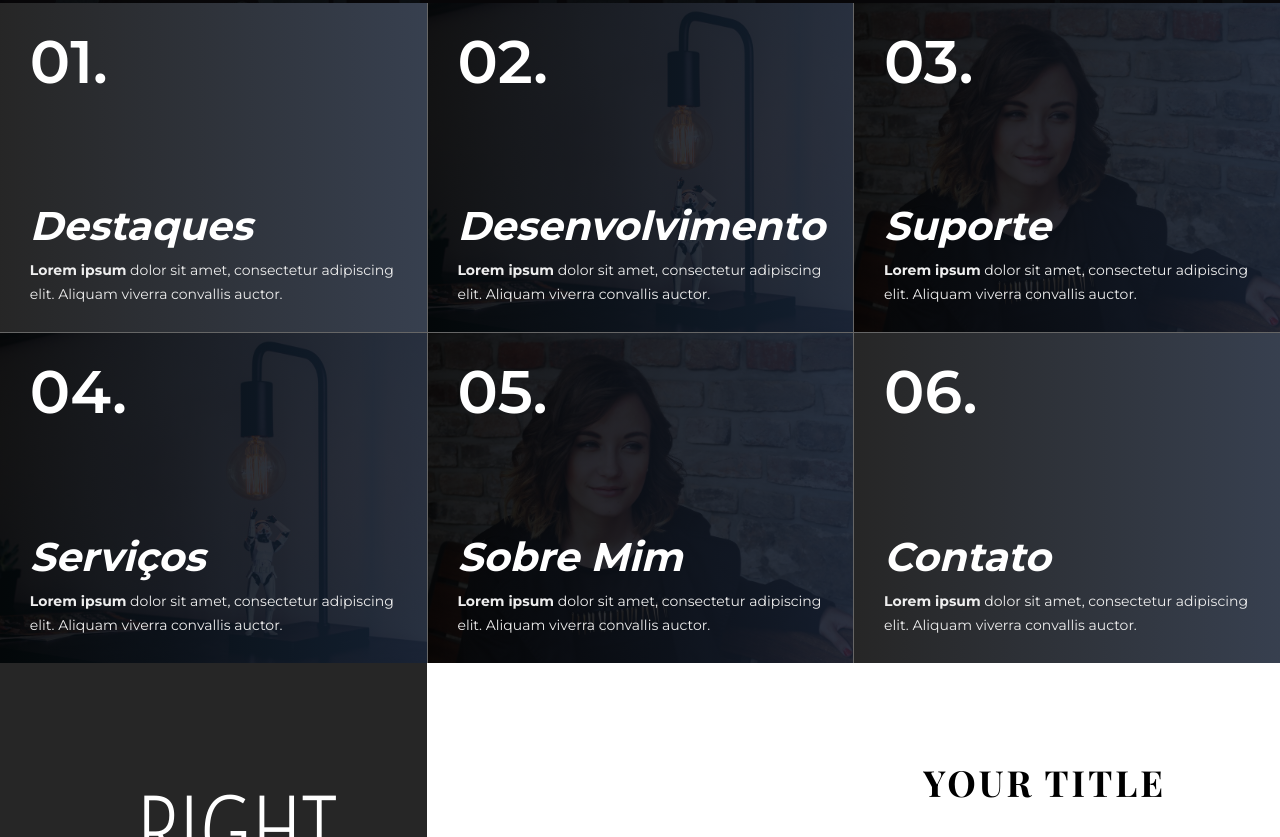
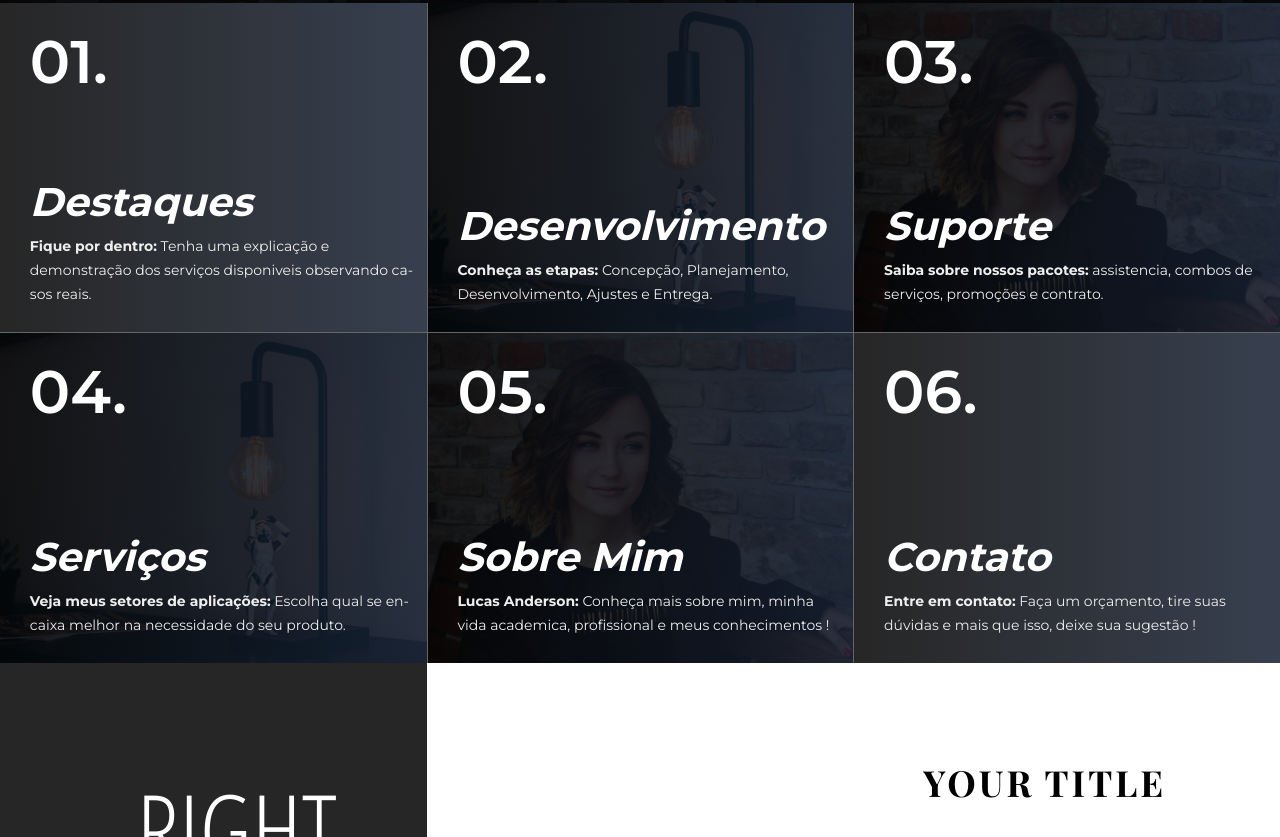
Before and after one commit to LuAnderson/AnDesenv, a plain HTML site: page index.html in a window 1280 px wide. Shown: the part 847-1684 px from the top of the page. Drawn offline with nearby package versions, Linux system fonts and the light colour scheme; some packages are replaced by stand-ins of ours; a script that the page names is missing.

Commit message:
Text menu

```diff
--- a/index.html
+++ b/index.html
@@ -48,7 +48,7 @@
 			<div class="col-sm-6">
 				<div class="header-text-inner">
 					<h1>Olá, eu sou o Lucas<br>Front-End / SEO</h1>
-					<p><strong>Produzindo sites e aplicativos de alta qualidade e experiência excepcional do usuário.</center></strong> <br><br>Apaixonado por desenvolvimento <strong>mobile</strong> mas com o sangue de <strong>back-end</strong> na imparcialidade, fiquei com o <strong>front-end</strong>;<br></p>
+					<p><strong>Produzindo sites e aplicativos de alta qualidade, levando experiência excepcional ao usuário.</center></strong> <br><br>Apaixonado por desenvolvimento <strong>mobile</strong> mas com o sangue de <strong>back-end</strong> na imparcialidade, fiquei com o <strong>front-end</strong>;<br></p>
 					<a href="#" class="btn btn-primary btn-header1">Mais sobre mim</a>
 					<a href="#" class="btn btn-primary btn-header2">Projetos</a>
 				</div>
@@ -69,7 +69,7 @@
 					<h3 class="sub-title">01.</h3>
 					<div class="nav-item-detail">
 						<h2 class="title"><strong>Destaques</strong> </h2>
-						<p><strong>Lorem ipsum</strong> dolor sit amet, consectetur adipiscing elit. Aliquam viverra convallis auctor.</p>
+						<p><strong>Fique por dentro:</strong> Tenha uma explicação e demonstração dos serviços disponiveis observando casos reais.</p>
 					</div>
 				</div>
 			</div>
@@ -79,7 +79,7 @@
 					<h3 class="sub-title">02.</h3>
 					<div class="nav-item-detail">
 						<h2 class="title"><strong>Desenvolvimento</strong></h2>
-						<p><strong>Lorem ipsum</strong> dolor sit amet, consectetur adipiscing elit. Aliquam viverra convallis auctor.</p>
+						<p><strong>Conheça as etapas:</strong> Concepção, Planejamento, Desenvolvimento, Ajustes e Entrega.</p>
 					</div>
 				</div>
 			</div>
@@ -89,7 +89,7 @@
 					<h3 class="sub-title">03.</h3>
 					<div class="nav-item-detail">
 						<h2 class="title"><strong>Suporte</strong></h2>
-						<p><strong>Lorem ipsum</strong> dolor sit amet, consectetur adipiscing elit. Aliquam viverra convallis auctor.</p>
+						<p><strong>Saiba sobre nossos pacotes:</strong> assistencia, combos de serviços, promoções e contrato.</p>
 					</div>
 				</div>
 			</div>
@@ -99,7 +99,7 @@
 					<h3 class="sub-title">04.</h3>
 					<div class="nav-item-detail">
 						<h2 class="title"><strong>Serviços</strong></h2>
-						<p><strong>Lorem ipsum</strong> dolor sit amet, consectetur adipiscing elit. Aliquam viverra convallis auctor.</p>
+						<p><strong>Veja meus setores de aplicações:</strong> Escolha qual se encaixa melhor na necessidade do seu produto.</p>
 					</div>
 				</div>
 			</div>
@@ -109,7 +109,7 @@
 					<h3 class="sub-title">05.</h3>
 					<div class="nav-item-detail">
 						<h2 class="title"><strong>Sobre Mim</strong></h2>
-						<p><strong>Lorem ipsum</strong> dolor sit amet, consectetur adipiscing elit. Aliquam viverra convallis auctor.</p>
+						<p><strong>Lucas Anderson:</strong> Conheça mais sobre mim, minha vida academica, profissional e meus conhecimentos !</p>
 					</div>
 				</div>
 			</div>
@@ -119,7 +119,7 @@
 					<h3 class="sub-title">06.</h3>
 					<div class="nav-item-detail">
 						<h2 class="title"><strong>Contato</strong></h2>
-						<p><strong>Lorem ipsum</strong> dolor sit amet, consectetur adipiscing elit. Aliquam viverra convallis auctor.</p>
+						<p><strong>Entre em contato:</strong> Faça um orçamento, tire suas dúvidas e mais que isso, deixe sua sugestão !</p>
 					</div>
 				</div>
 			</div>
```
